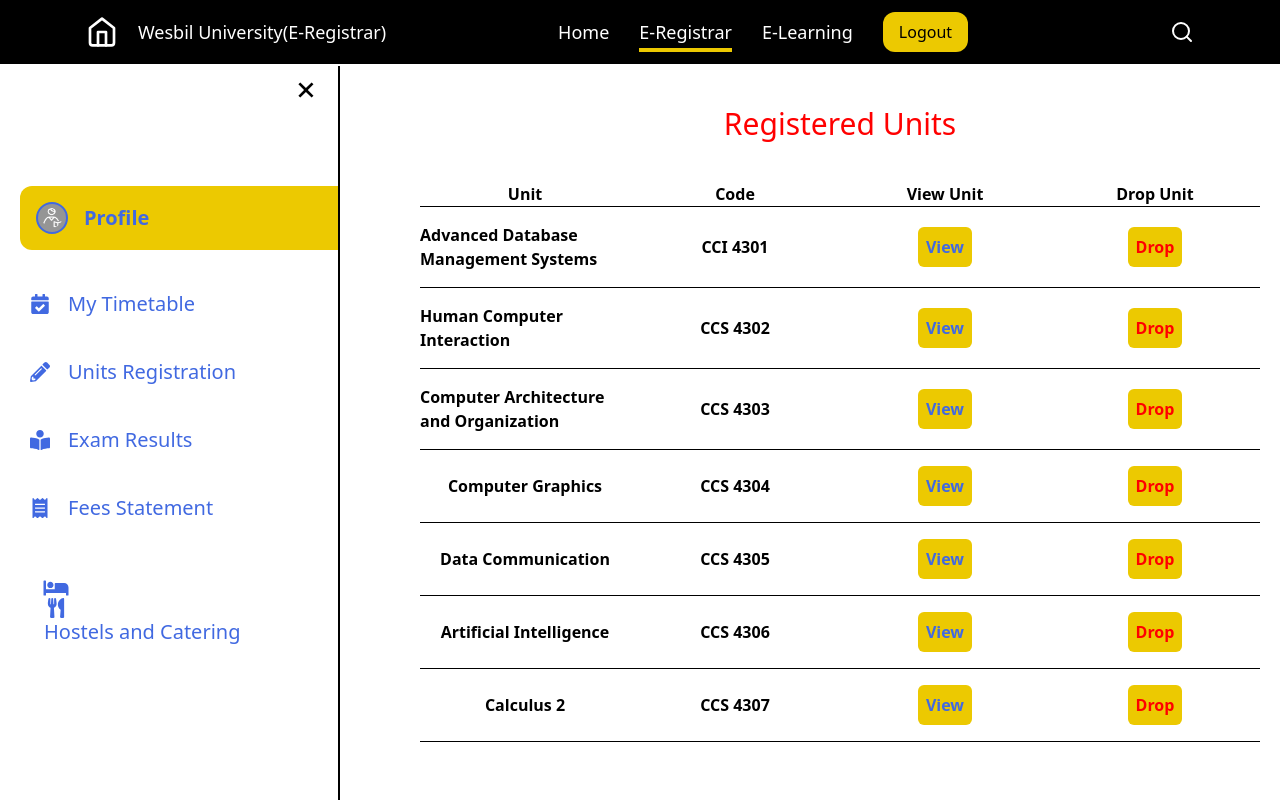
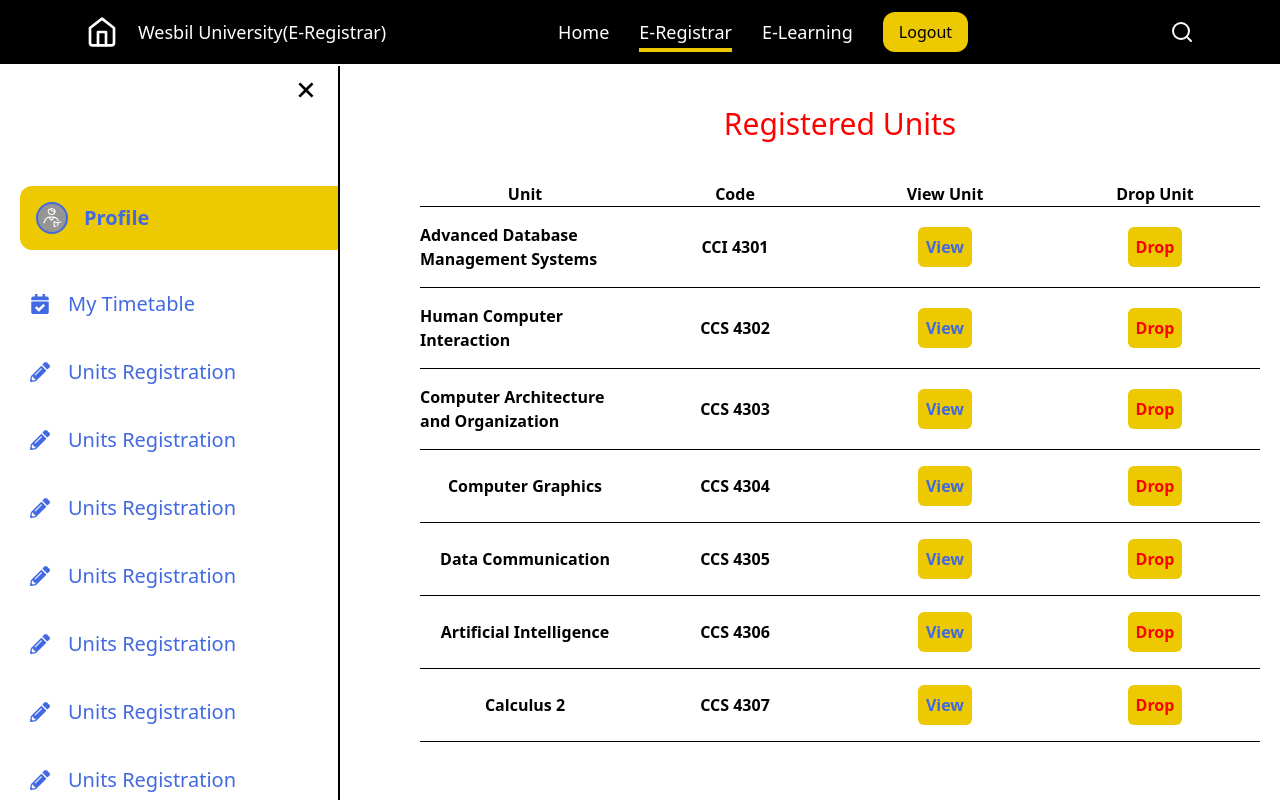
Before and after one commit to bilsim-code/Wesbil-University, a React (Vite) app in the folder frontend/: page /student-portal/eregistrar in a window 1280 px wide. Both pictures are taken after a click on the icon 101 px from the left and 32 px from the top of the page. Shown: the top 800 px of the page. Built offline with nearby package versions, Linux system fonts and the light colour scheme.

Commit message:
sidebaarr!!

```diff
--- a/frontend/src/Components/PortalSidebar.jsx
+++ b/frontend/src/Components/PortalSidebar.jsx
@@ -19,7 +19,7 @@ const PortalSidebar = ({ setClickState, clickState }) => {
   return (
     <OutsideClickHandler onOutsideClick={() => setSidebarOn(false)}>
       <div
-        className={`w-[400px] min-h-[100vh]  max-test-lg:w-[350px] max-w-[80%] pt-20 border-r-2 relative  transition-all duration-1000 bg-white z-10 ${sidebarOn ? "block" : "hidden"} max-footer-md:absolute max-footer-md:top-0 max-footer-md:bottom-0 max-footer-md:left-0 max-600px:pt-20`}
+        className={`relative w-[400px] min-h-screen overflow-y-auto  max-test-lg:w-[350px] max-w-[80%] pt-20 border-r-2   transition-all duration-1000 bg-white z-10 ${sidebarOn ? "block" : "hidden"} max-footer-md:fixed max-footer-md:top-0 max-footer-md:bottom-0 max-footer-md:left-0 max-600px:pt-20`}
       > <BiX
             className="absolute right-4 top-2 size-8 cursor-pointer max-footer-md:top-auto z-50"
             onClick={() => setSidebarOn(false)}
@@ -47,6 +47,48 @@ const PortalSidebar = ({ setClickState, clickState }) => {
             >
               <FaCalendarCheck className="w-10" />
               <span className="pl-2 whitespace-nowrap">My Timetable</span>
+            </div>
+            <div
+              onClick={() => setClickState("units-registration")}
+              className={`flex items-center text-royalblue font-medium text-xl cursor-pointer hover:text-black transition-all rounded-l-xl max-footer-md:rounded-l-none ${clickState === "units-registration" ? "bg-gold" : ""}`}
+            >
+              <FaPencilAlt className="w-10" />
+              <span className="whitespace-nowrap pl-2">Units Registration</span>
+            </div>
+            <div
+              onClick={() => setClickState("units-registration")}
+              className={`flex items-center text-royalblue font-medium text-xl cursor-pointer hover:text-black transition-all rounded-l-xl max-footer-md:rounded-l-none ${clickState === "units-registration" ? "bg-gold" : ""}`}
+            >
+              <FaPencilAlt className="w-10" />
+              <span className="whitespace-nowrap pl-2">Units Registration</span>
+            </div>
+            <div
+              onClick={() => setClickState("units-registration")}
+              className={`flex items-center text-royalblue font-medium text-xl cursor-pointer hover:text-black transition-all rounded-l-xl max-footer-md:rounded-l-none ${clickState === "units-registration" ? "bg-gold" : ""}`}
+            >
+              <FaPencilAlt className="w-10" />
+              <span className="whitespace-nowrap pl-2">Units Registration</span>
+            </div>
+            <div
+              onClick={() => setClickState("units-registration")}
+              className={`flex items-center text-royalblue font-medium text-xl cursor-pointer hover:text-black transition-all rounded-l-xl max-footer-md:rounded-l-none ${clickState === "units-registration" ? "bg-gold" : ""}`}
+            >
+              <FaPencilAlt className="w-10" />
+              <span className="whitespace-nowrap pl-2">Units Registration</span>
+            </div>
+            <div
+              onClick={() => setClickState("units-registration")}
+              className={`flex items-center text-royalblue font-medium text-xl cursor-pointer hover:text-black transition-all rounded-l-xl max-footer-md:rounded-l-none ${clickState === "units-registration" ? "bg-gold" : ""}`}
+            >
+              <FaPencilAlt className="w-10" />
+              <span className="whitespace-nowrap pl-2">Units Registration</span>
+            </div>
+            <div
+              onClick={() => setClickState("units-registration")}
+              className={`flex items-center text-royalblue font-medium text-xl cursor-pointer hover:text-black transition-all rounded-l-xl max-footer-md:rounded-l-none ${clickState === "units-registration" ? "bg-gold" : ""}`}
+            >
+              <FaPencilAlt className="w-10" />
+              <span className="whitespace-nowrap pl-2">Units Registration</span>
             </div>
             <div
               onClick={() => setClickState("units-registration")}
--- a/frontend/src/Pages/ERegistrar.jsx
+++ b/frontend/src/Pages/ERegistrar.jsx
@@ -10,7 +10,7 @@ import EregistrarHome from "../Components/EregistrarHome";
 const ERegistrar = () => {
   const [clickState, setClickState] = useState("profile");
   return (
-    <div className="mt-[66px] px-5 flex">
+    <div className="mt-[66px] px-5 flex min-h-screen">
       <PortalSidebar setClickState={setClickState} clickState={clickState} />
       {/* second container */}
       <div className="flex-1">
--- a/frontend/src/Pages/UnitsRegistration.jsx
+++ b/frontend/src/Pages/UnitsRegistration.jsx
@@ -1,11 +1,11 @@
 import { useContext, useState } from "react"
 import { AppContext } from "../Components/AppContext"
-import {Check} from 'react-feather'
+import {Check, X} from 'react-feather'
 
 const UnitsRegistration = () => {
   const {unitDetails} = useContext(AppContext);
-  const [registerChecked, setRegisterChecked] = useState(null);
-  const [multiSelection, setMultiSelection] = useState(false)
+  //const [registerChecked, setRegisterChecked] = useState(null);
+  //const [multiSelection, setMultiSelection] = useState(false)
   const [multiple, setMultiple] = useState([]);
 
 /*   function handleRegister(id) {
@@ -27,6 +27,7 @@ const UnitsRegistration = () => {
       copyMultiple.splice(indexOfCurrentId, 1);
     }
     setMultiple(copyMultiple);
+    console.log(multiple)
   }
   return (
     <div className="">
@@ -46,7 +47,7 @@ const UnitsRegistration = () => {
       <p className="">{item.name}</p>
       <p>{item.code}</p>
       <p className="bg-gold p-2 rounded-md cursor-pointer text-royalblue hover:bg-gold-fade" onClick={() => handleMultipleSelection(item._id)}>{multiple.indexOf(item._id) !== -1 ? <Check/> : "Register"}</p>
-      <p className="bg-gold p-2 rounded-md cursor-pointer text-red hover:bg-gold-fade">Drop</p>
+      <p className="bg-gold p-2 rounded-md cursor-pointer text-red hover:bg-gold-fade" onClick={() => handleMultipleSelection(item._id)}>{multiple.indexOf(item._id) !== -1 ? "Drop" : <X/>}</p>
       </div>
     ))}
 
```
